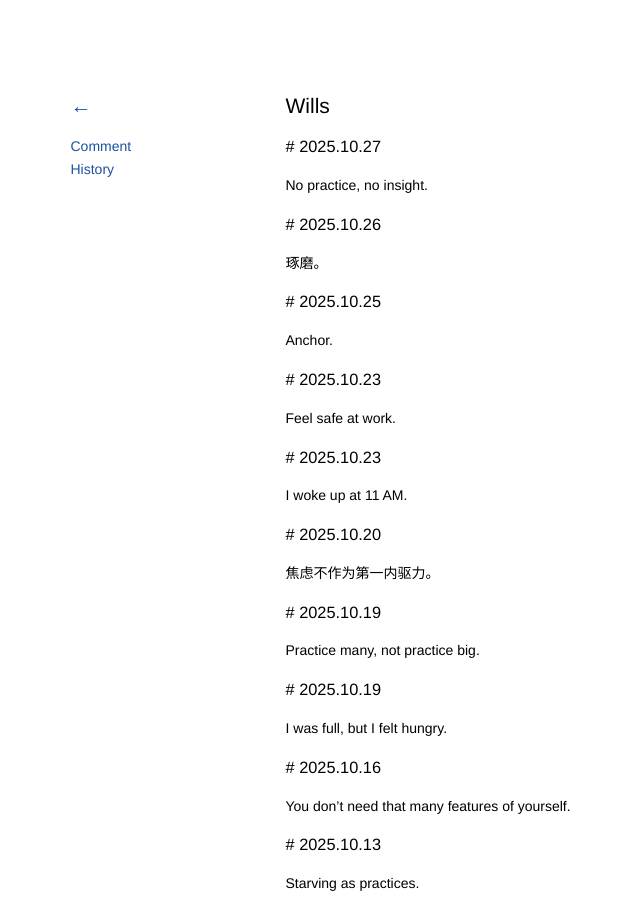
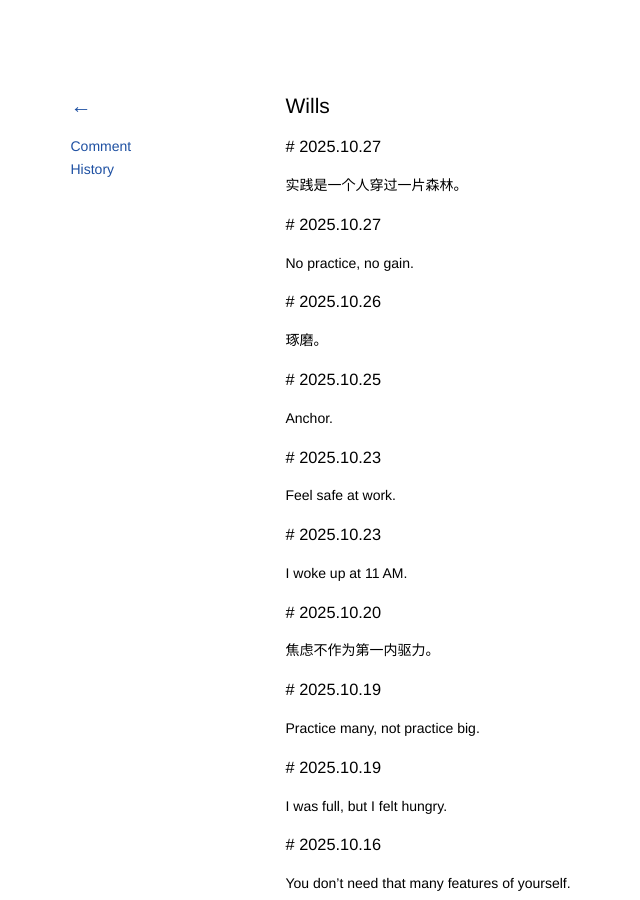
Before and after one commit to kidlj/awei, a Jekyll site: the page built from _wiki/wills.md, in a window 1280 px wide and 900 px high. Shown: the whole window, without its empty margins (62-702 px from the left). Built offline with Jekyll 4.4.1, drawn with Linux system fonts in a browser that asks for light colours.

Commit message:
update wills

```diff
--- a/_wiki/wills.md
+++ b/_wiki/wills.md
@@ -4,7 +4,11 @@ title: Wills
 
 ### 2025.10.27
 
-No practice, no insight.
+实践是一个人穿过一片森林。
+
+### 2025.10.27
+
+No practice, no gain.
 
 ### 2025.10.26
 
```
